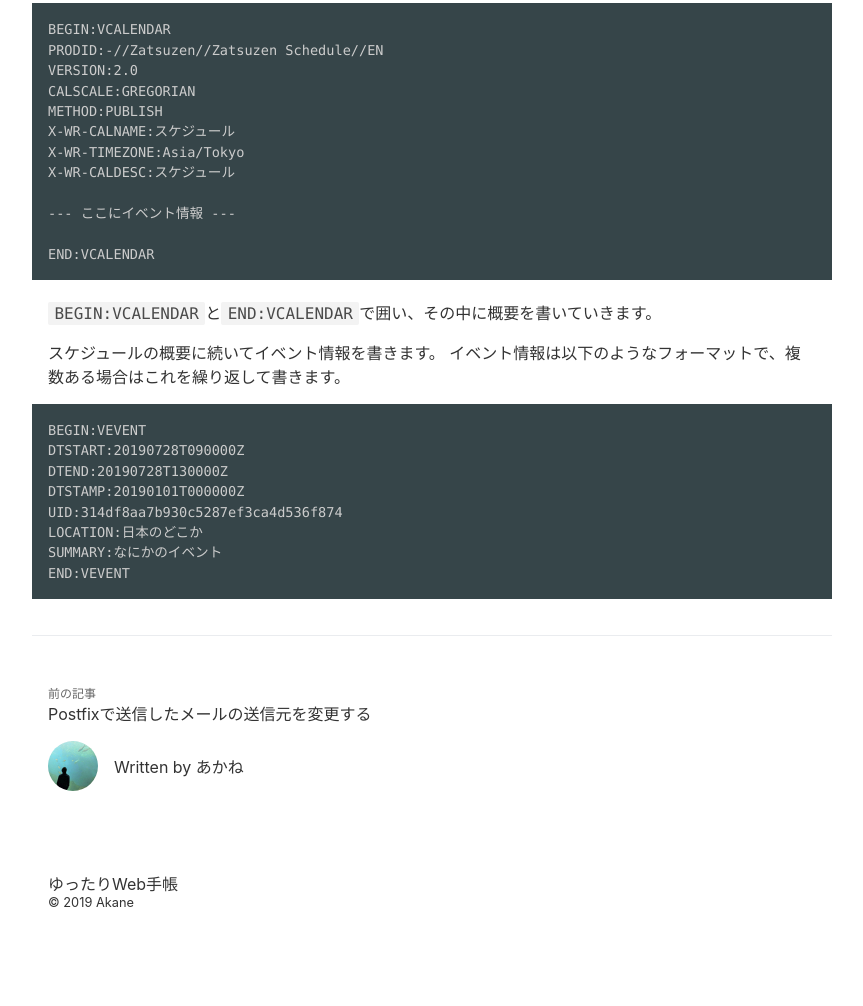
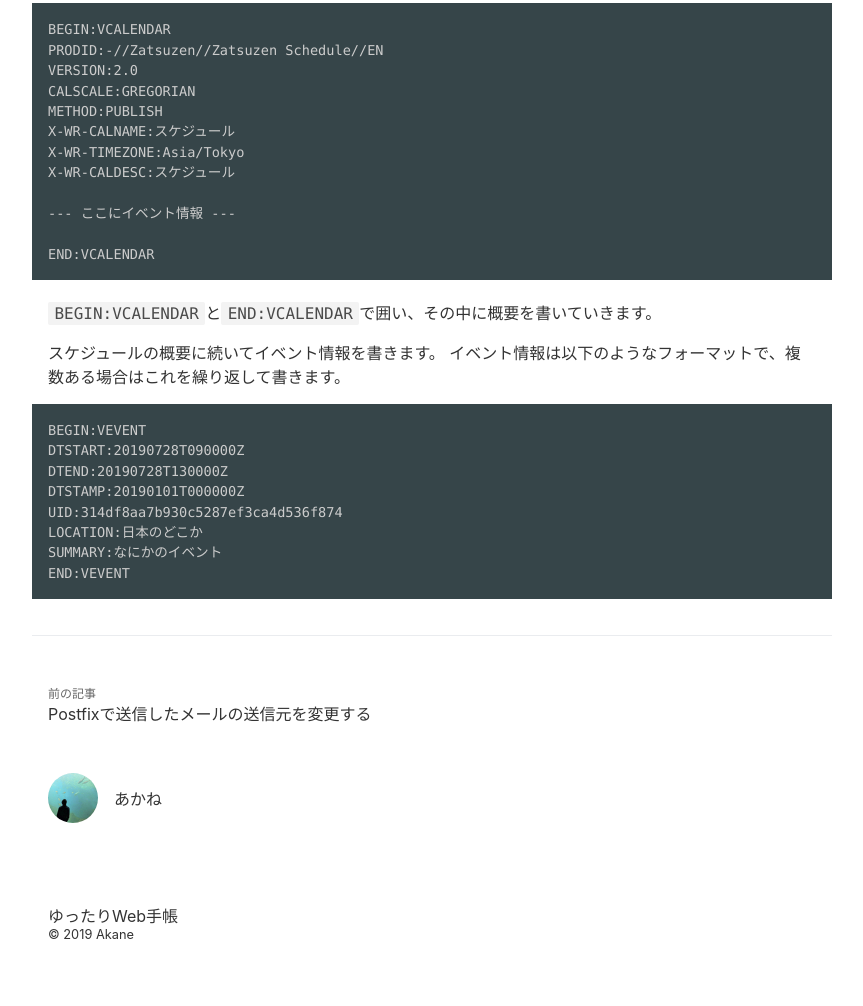
Before and after one commit to ryo4004/zatsuzen-blog_old, a Gatsby site: page /blog/calendar/ in a window 1280 px wide. Shown: the part 728-1734 px from the top of the page, without its empty margins (208-1071 px from the left). Before the commit the page ends 1702 px from the top, so only its background shows below. Built offline with nearby package versions, Linux system fonts and the light colour scheme; Gatsby itself is replaced by a stand-in of ours; some packages are replaced by stand-ins of ours; code samples lack their colours.

Commit message:
Update bio.js

```diff
--- a/src/components/bio.js
+++ b/src/components/bio.js
@@ -37,7 +37,7 @@ const Bio = () => {
     <div className='bio'>
       <div>
         <Image fixed={data.avatar.childImageSharp.fixed} alt={author} />
-        <p>Written by <a href='https://zatsuzen.com'>{author}</a></p>
+        <p><a href='https://zatsuzen.com'>{author}</a></p>
       </div>
     </div>
   )
--- a/src/components/bio.scss
+++ b/src/components/bio.scss
@@ -1,7 +1,7 @@
 .bio {
   width: 100%;
   max-width: 800px;
-  margin: 0 auto;
+  margin: 48px auto 0;
 
   & > div {
     margin: 16px;
```
